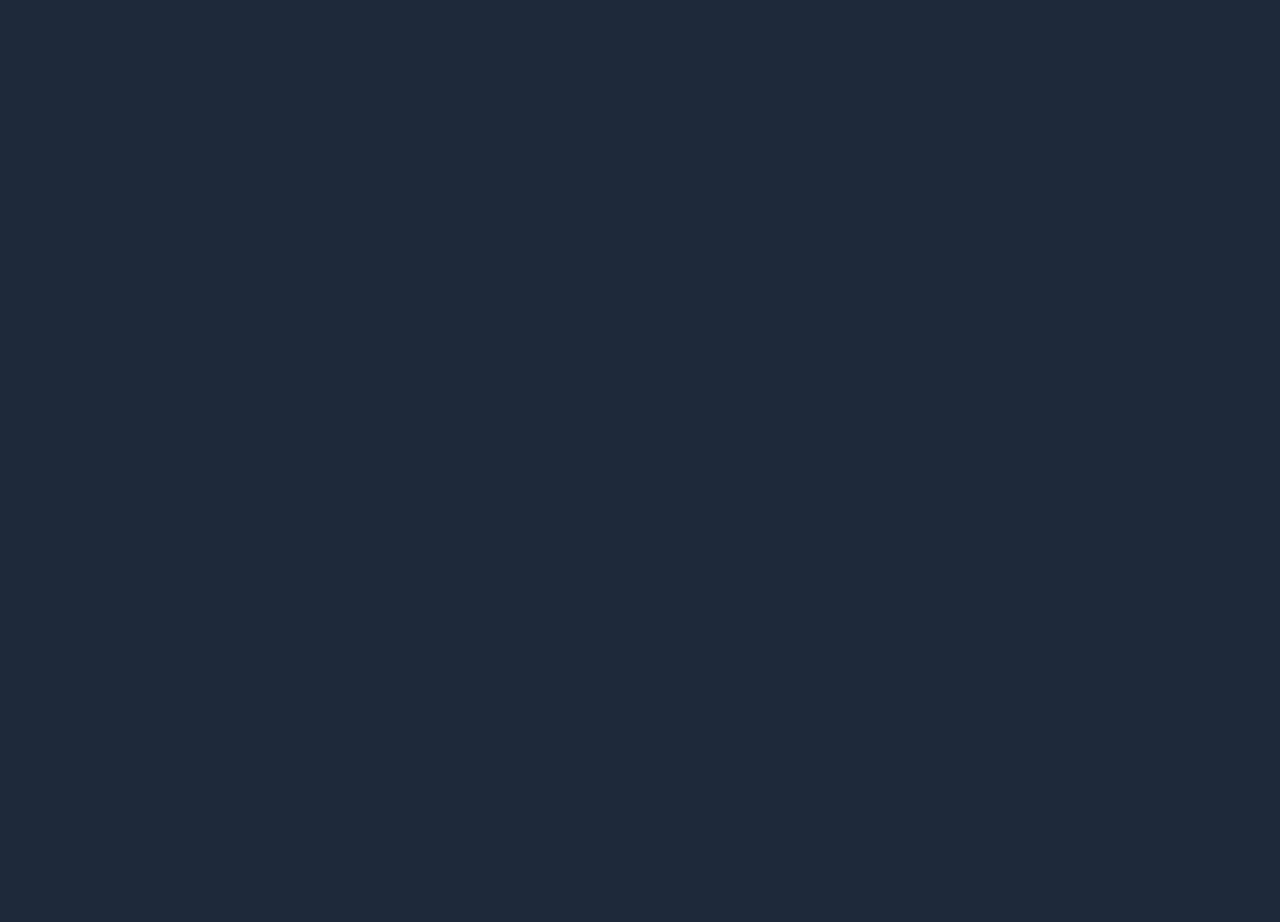
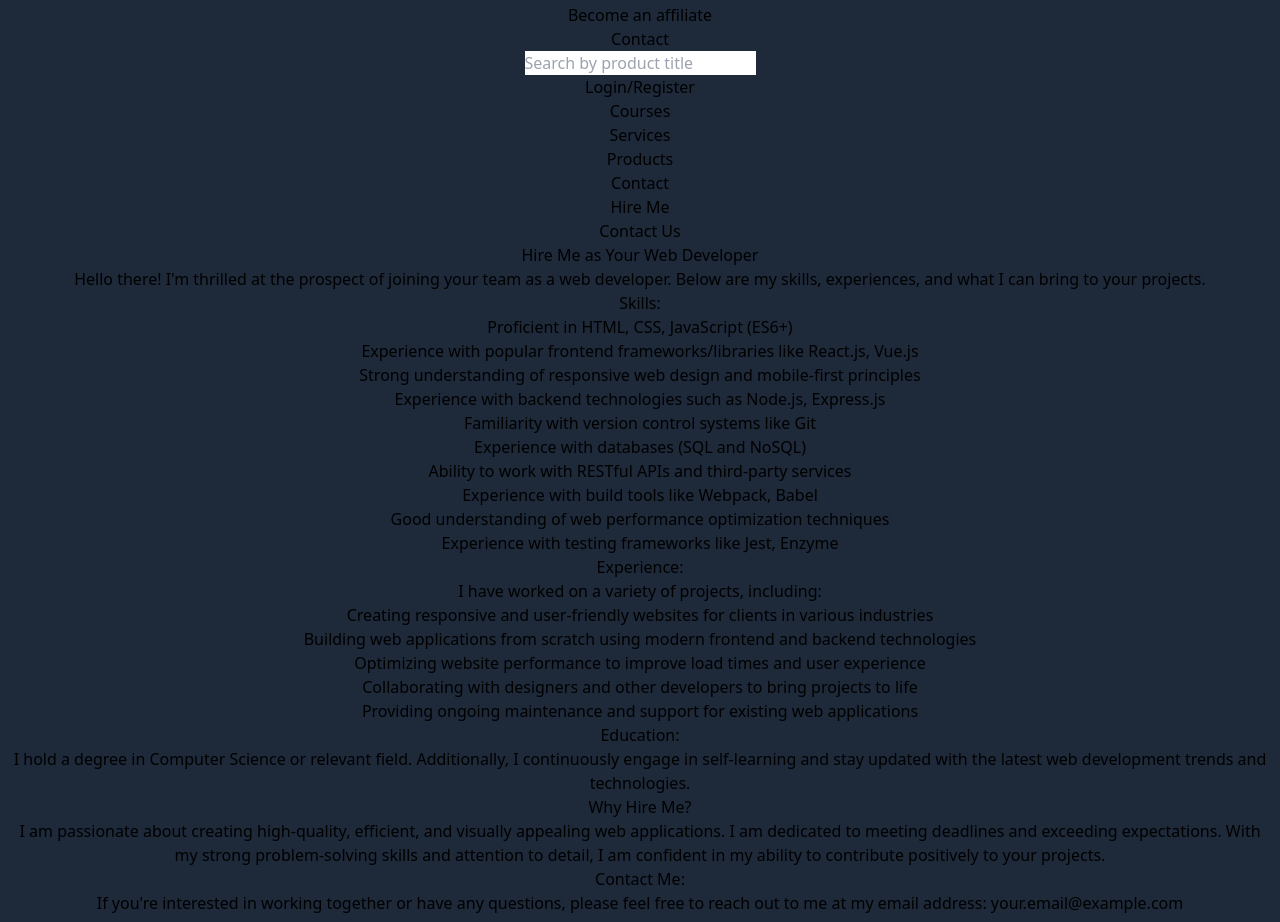
Before and after one commit to BalramMurmu413/codybalram, a React (Vite) app in the folder client/: page /hireme in a window 1280 px wide. Before the commit this address had no page. Shown: the part 220-1142 px from the top of the page. Before the commit the page ends 800 px from the top, so only its background shows below. Built offline with nearby package versions, Linux system fonts and the light colour scheme; the HTML template or start-up script is replaced by a standard one.

Commit message:
adding hire me page

```diff
--- a/client/src/App.jsx
+++ b/client/src/App.jsx
@@ -9,6 +9,7 @@ import Chat from './Pages/Chat.jsx'
 import CreateProfile from './Pages/CreateProfile.jsx'
 import Logout from './Components/HomePage.jsx'
 import MaintanancePage from './Pages/MaintanancePage.jsx';
+import HireMe from './Pages/HireMe.jsx';
 
 
 function App() {
@@ -22,6 +23,7 @@ function App() {
             <Route path="/createProfile" element={<CreateProfile />} />
             <Route path="/maintanancePage" element={<MaintanancePage />} />
             <Route path="/logout" element={<Logout />} />
+            <Route path="/hireme" element={<HireMe />} />
 
           </Routes>
     </>
--- a/client/src/Components/Banner.jsx
+++ b/client/src/Components/Banner.jsx
@@ -2,9 +2,11 @@ import { ReactTyped } from "react-typed";
 import React from "react";
 import { Link } from "react-router-dom";
 
+
+
 function Banner() {
   return (
-    <div className=" w-full  flex flex-col items-center my-10 bg-slate-800  "  >
+    <div className=" w-full   flex flex-col  items-center my-10 bg-slate-800   "   >
       <div>
         <h1 className=" text-2xl md:text-8xl font-bold text-white ">
         Bring Your Ideas to Life
--- a/client/src/Components/Header.jsx
+++ b/client/src/Components/Header.jsx
@@ -106,7 +106,9 @@ function Header() {
 
                         <li className='hover:bg-slate-700 cursor-pointer pt-2 m-1 pb-2 pl-4 pr-4 border-none rounded '>Contact</li>
                         </Link>
-                        <li className='hover:bg-slate-700 cursor-pointer pt-2 m-1 pb-2 pl-4 pr-4 border-none rounded '>Hire ME</li>
+                        <Link to='hireme'>
+                        <li className='hover:bg-slate-700 cursor-pointer pt-2 m-1 pb-2 pl-4 pr-4 border-none rounded '>Hire Me</li>
+                        </Link>
                         <Link to='/contact'>
                     <li className='hover:bg-slate-700 cursor-pointer pt-2 m-1 pb-2 pl-4 pr-4 border-none rounded '>Contact Us</li>
                     </Link>
--- /dev/null
+++ b/client/src/Pages/HireMe.jsx
@@ -0,0 +1,49 @@
+import React from 'react';
+import Header from '../Components/Header.jsx';
+
+function HireMe() {
+  return (
+      <>
+          <Header/>
+    <div className='text-white list-disc decoration-neutral-50'>
+      <h1>Hire Me as Your Web Developer</h1>
+      <p>Hello there! I'm thrilled at the prospect of joining your team as a web developer. Below are my skills, experiences, and what I can bring to your projects.</p>
+
+      <h2>Skills:</h2>
+      <ul className='flex flex-col items-start list-disc justify-start'>
+        <li>Proficient in HTML, CSS, JavaScript (ES6+)</li>
+        <li>Experience with popular frontend frameworks/libraries like React.js, Vue.js</li>
+        <li>Strong understanding of responsive web design and mobile-first principles</li>
+        <li>Experience with backend technologies such as Node.js, Express.js</li>
+        <li>Familiarity with version control systems like Git</li>
+        <li>Experience with databases (SQL and NoSQL)</li>
+        <li>Ability to work with RESTful APIs and third-party services</li>
+        <li>Experience with build tools like Webpack, Babel</li>
+        <li>Good understanding of web performance optimization techniques</li>
+        <li>Experience with testing frameworks like Jest, Enzyme</li>
+      </ul>
+
+      <h2>Experience:</h2>
+      <p>I have worked on a variety of projects, including:</p>
+      <ul>
+        <li>Creating responsive and user-friendly websites for clients in various industries</li>
+        <li>Building web applications from scratch using modern frontend and backend technologies</li>
+        <li>Optimizing website performance to improve load times and user experience</li>
+        <li>Collaborating with designers and other developers to bring projects to life</li>
+        <li>Providing ongoing maintenance and support for existing web applications</li>
+      </ul>
+
+      <h2>Education:</h2>
+      <p>I hold a degree in Computer Science or relevant field. Additionally, I continuously engage in self-learning and stay updated with the latest web development trends and technologies.</p>
+
+      <h2>Why Hire Me?</h2>
+      <p>I am passionate about creating high-quality, efficient, and visually appealing web applications. I am dedicated to meeting deadlines and exceeding expectations. With my strong problem-solving skills and attention to detail, I am confident in my ability to contribute positively to your projects.</p>
+
+      <h2>Contact Me:</h2>
+      <p>If you're interested in working together or have any questions, please feel free to reach out to me at my email address: your.email@example.com</p>
+    </div>
+    </>
+  );
+}
+
+export default HireMe;
```
Also changed, not shown: 1 other file (tests, documents, lock files or other folders).
